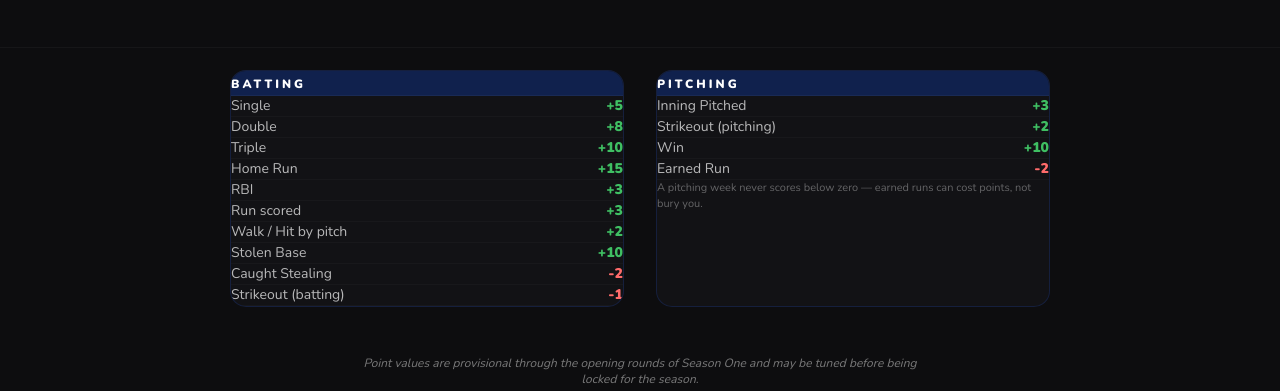
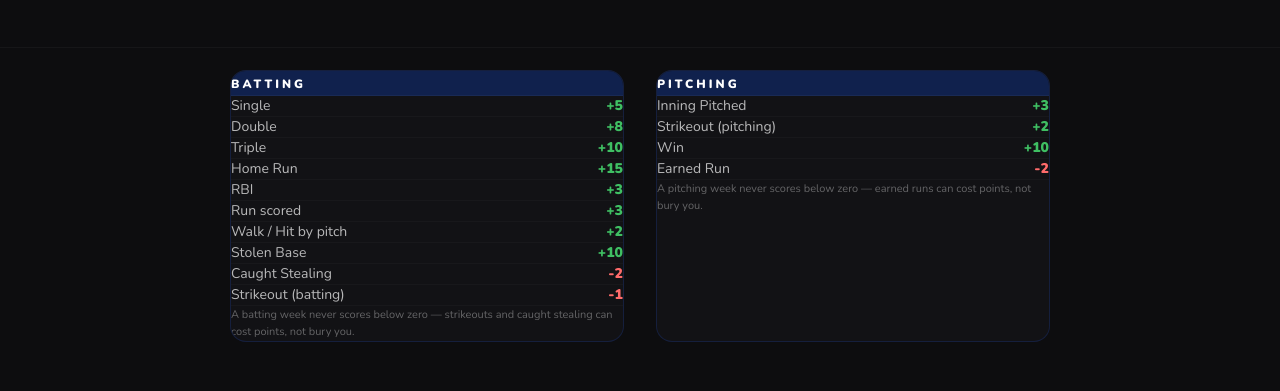
Before and after one commit to N8Nuks/grassrootsfantasy, a Next.js app: page /nfs/scoring in a window 1280 px wide. Shown: the part 204-595 px from the top of the page. Built offline with nearby package versions, Linux system fonts and the light colour scheme; no server answers.

Commit message:
Scoring page: add batting floor note, fix note padding

```diff
--- a/app/nfs/scoring/page.tsx
+++ b/app/nfs/scoring/page.tsx
@@ -79,8 +79,11 @@ export default function Scoring() {
                   <span className="text-sm font-black" style={{ color: r.pts.startsWith('-') ? RED : GREEN }}>{r.pts}</span>
                 </div>
               ))}
+              {table.title === 'Batting' && (
+                <p className="px-6 pt-3 pb-5 text-[11px] leading-relaxed text-white/35">A batting week never scores below zero — strikeouts and caught stealing can cost points, not bury you.</p>
+              )}
               {table.title === 'Pitching' && (
-                <p className="px-6 py-3 text-[11px] text-white/35">A pitching week never scores below zero — earned runs can cost points, not bury you.</p>
+                <p className="px-6 pt-3 pb-5 text-[11px] leading-relaxed text-white/35">A pitching week never scores below zero — earned runs can cost points, not bury you.</p>
               )}
             </div>
           ))}
```
